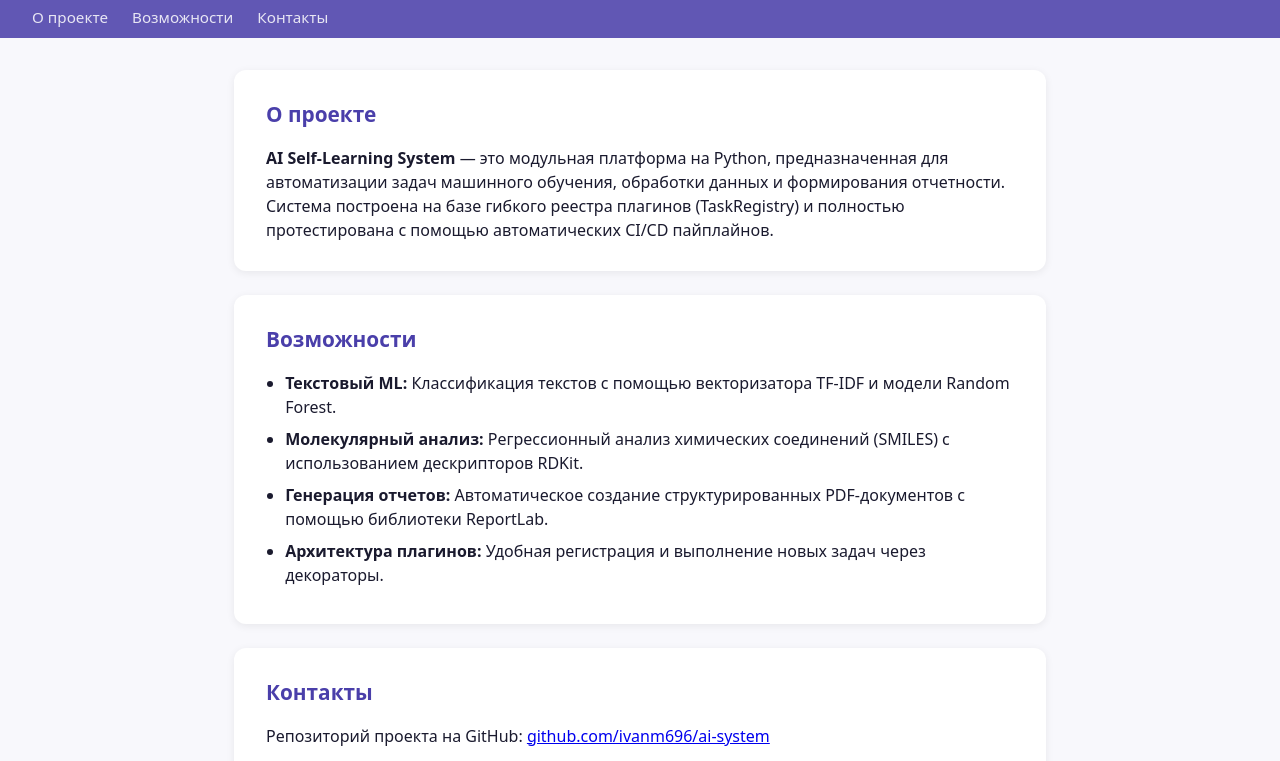
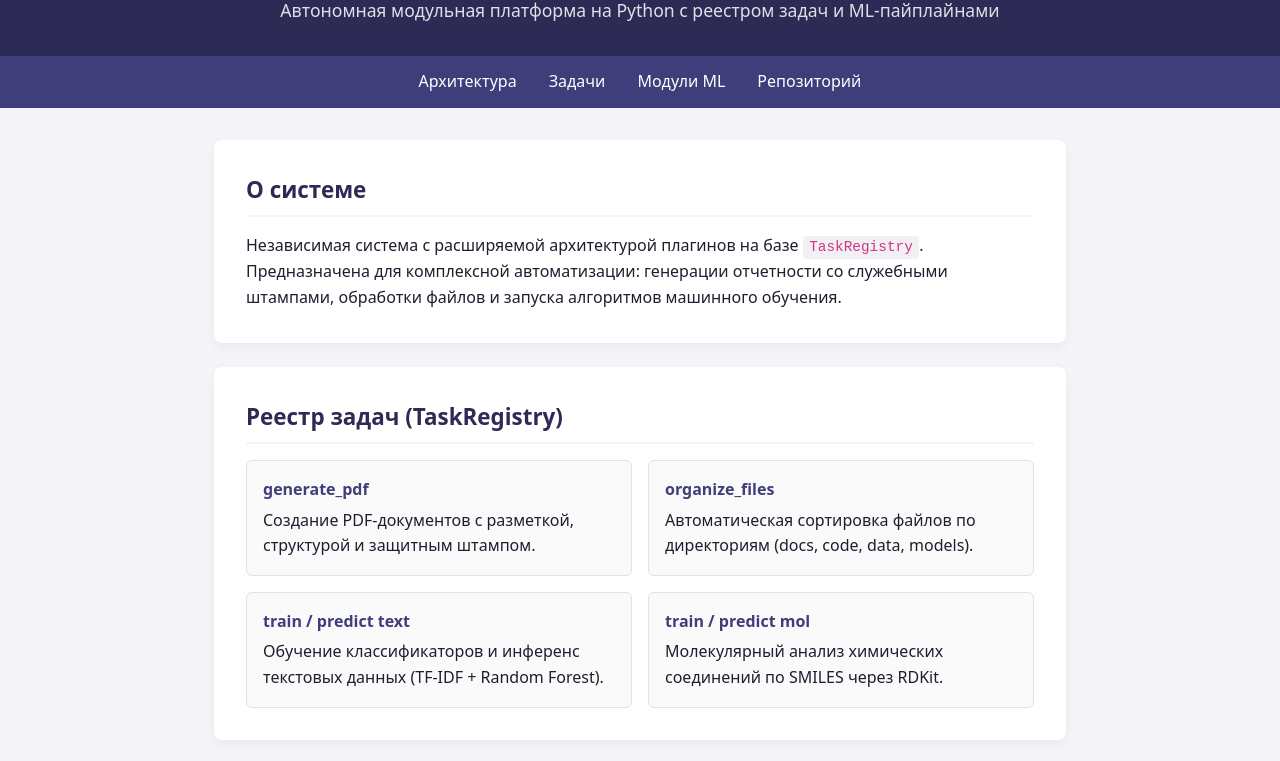
Before and after one commit to ivanm696/ai-system, a plain HTML site: page index.html in a window 1280 px wide. Shown: the part 95-856 px from the top of the page. Drawn offline with Linux system fonts and the light colour scheme.

Commit message:
Revise index.html for AI Self-Learning System
Updated the title and content to reflect the new system name and features. Enhanced styling and structure for better readability and navigation.#git add index.html
git commit -m "refactor(web): update index.html to reflect actual system architecture and tasks"
git push origin main

```diff
--- a/index.html
+++ b/index.html
@@ -3,56 +3,89 @@
 <head>
 <meta charset="UTF-8">
 <meta name="viewport" content="width=device-width, initial-scale=1.0">
-<title>AI Research Portal</title>
+<title>AI Self-Learning System — Research Portal</title>
 <style>
   *, *::before, *::after { box-sizing: border-box; margin: 0; padding: 0; }
-  body { font-family: system-ui, sans-serif; color: #1a1a2e; background: #f8f8fc; line-height: 1.5; }
-  header { background: #4A3FAA; color: #fff; padding: 1.5rem 2rem; }
-  header h1 { font-size: 1.8rem; }
-  nav { background: #4A3FAAdd; display: flex; gap: 1.5rem; padding: .6rem 2rem; }
-  nav a { color: #fff; text-decoration: none; font-size: .95rem; opacity: .85; }
-  nav a:hover { opacity: 1; text-decoration: underline; }
-  main { max-width: 860px; margin: 2rem auto; padding: 0 1.5rem; }
-  section { background: #fff; border-radius: 12px; padding: 1.8rem 2rem;
-             margin-bottom: 1.5rem; box-shadow: 0 2px 8px rgba(0,0,0,.07); }
-  section h2 { color: #4A3FAA; margin-bottom: 1rem; font-size: 1.3rem; }
-  ul { padding-left: 1.2rem; }
+  body { font-family: system-ui, -apple-system, sans-serif; color: #1e1e2f; background: #f4f4f9; line-height: 1.6; }
+  header { background: #2d2b55; color: #fff; padding: 2rem; text-align: center; }
+  header h1 { font-size: 2rem; margin-bottom: 0.5rem; }
+  header p { opacity: 0.85; font-size: 1.1rem; }
+  nav { background: #3f3d7a; display: flex; justify-content: center; gap: 2rem; padding: 0.8rem; }
+  nav a { color: #fff; text-decoration: none; font-weight: 500; }
+  nav a:hover { text-decoration: underline; }
+  main { max-width: 900px; margin: 2rem auto; padding: 0 1.5rem; }
+  section { background: #fff; border-radius: 8px; padding: 2rem; margin-bottom: 1.5rem; box-shadow: 0 4px 12px rgba(0,0,0,0.05); }
+  section h2 { color: #2d2b55; margin-bottom: 1rem; font-size: 1.4rem; border-bottom: 2px solid #f4f4f9; padding-bottom: 0.5rem; }
+  ul { padding-left: 1.5rem; }
   li { margin-bottom: 0.5rem; }
-  footer { text-align: center; padding: 1.5rem; color: #888; font-size: 0.85rem; }
+  code { background: #f0f0f5; padding: 0.2rem 0.4rem; border-radius: 4px; font-family: monospace; font-size: 0.9rem; color: #d63384; }
+  .grid { display: grid; grid-template-columns: 1fr 1fr; gap: 1rem; margin-top: 1rem; }
+  .card { background: #fafafa; border: 1px solid #e1e1e8; border-radius: 6px; padding: 1rem; }
+  .card h3 { font-size: 1rem; color: #3f3d7a; margin-bottom: 0.3rem; }
+  footer { text-align: center; padding: 2rem; color: #777; font-size: 0.85rem; }
+  @media (max-width: 600px) { .grid { grid-template-columns: 1fr; } }
 </style>
 </head>
 <body>
+
 <header>
-    <h1>AI Research Portal</h1>
+    <h1>AI Self-Learning System</h1>
+    <p>Автономная модульная платформа на Python с реестром задач и ML-пайплайнами</p>
 </header>
+
 <nav>
-    <a href="#about">О проекте</a>
-    <a href="#features">Возможности</a>
-    <a href="#contact">Контакты</a>
+    <a href="#about">Архитектура</a>
+    <a href="#tasks">Задачи</a>
+    <a href="#ml">Модули ML</a>
+    <a href="#repo">Репозиторий</a>
 </nav>
+
 <main>
     <section id="about">
-        <h2>О проекте</h2>
-        <p><strong>AI Self-Learning System</strong> — это модульная платформа на Python, предназначенная для автоматизации задач машинного обучения, обработки данных и формирования отчетности. Система построена на базе гибкого реестра плагинов (TaskRegistry) и полностью протестирована с помощью автоматических CI/CD пайплайнов.</p>
+        <h2>О системе</h2>
+        <p>Независимая система с расширяемой архитектурой плагинов на базе <code>TaskRegistry</code>. Предназначена для комплексной автоматизации: генерации отчетности со служебными штампами, обработки файлов и запуска алгоритмов машинного обучения.</p>
     </section>
 
-    <section id="features">
-        <h2>Возможности</h2>
+    <section id="tasks">
+        <h2>Реестр задач (TaskRegistry)</h2>
+        <div class="grid">
+            <div class="card">
+                <h3>generate_pdf</h3>
+                <p>Создание PDF-документов с разметкой, структурой и защитным штампом.</p>
+            </div>
+            <div class="card">
+                <h3>organize_files</h3>
+                <p>Автоматическая сортировка файлов по директориям (docs, code, data, models).</p>
+            </div>
+            <div class="card">
+                <h3>train / predict text</h3>
+                <p>Обучение классификаторов и инференс текстовых данных (TF-IDF + Random Forest).</p>
+            </div>
+            <div class="card">
+                <h3>train / predict mol</h3>
+                <p>Молекулярный анализ химических соединений по SMILES через RDKit.</p>
+            </div>
+        </div>
+    </section>
+
+    <section id="ml">
+        <h2>Пайплайны и Инфраструктура</h2>
         <ul>
-            <li><strong>Текстовый ML:</strong> Классификация текстов с помощью векторизатора TF-IDF и модели Random Forest.</li>
-            <li><strong>Молекулярный анализ:</strong> Регрессионный анализ химических соединений (SMILES) с использованием дескрипторов RDKit.</li>
-            <li><strong>Генерация отчетов:</strong> Автоматическое создание структурированных PDF-документов с помощью библиотеки ReportLab.</li>
-            <li><strong>Архитектура плагинов:</strong> Удобная регистрация и выполнение новых задач через декораторы.</li>
+            <li><strong>Ядро:</strong> Модульная структура в директории <code>core/</code> с гибкой обработкой исключений и конфигураций.</li>
+            <li><strong>Генерация отчетов:</strong> Использование ReportLab для сборки PDF с кастомными визуальными метками.</li>
+            <li><strong>CI/CD:</strong> Автоматизированное тестирование через GitHub Actions (18+ проходящих тестов).</li>
         </ul>
     </section>
 
-    <section id="contact">
-        <h2>Контакты</h2>
-        <p>Репозиторий проекта на GitHub: <a href="https://github.com/ivanm696/ai-system" target="_blank">github.com/ivanm696/ai-system</a></p>
+    <section id="repo">
+        <h2>Исходный код</h2>
+        <p>Проект полностью открыт. Репозиторий на GitHub: <a href="https://github.com/ivanm696/ai-system" target="_blank">github.com/ivanm696/ai-system</a></p>
     </section>
 </main>
+
 <footer>
-    Generated by AI Self-Learning System · 2026
+    AI Self-Learning System · Powered by TaskRegistry & RDKit · 2026
 </footer>
+
 </body>
 </html>
```
